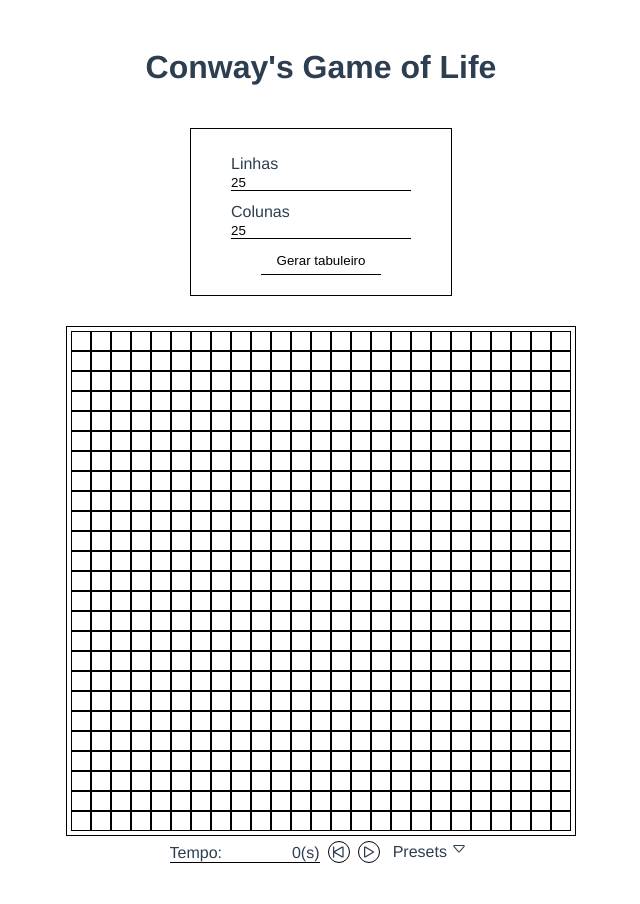
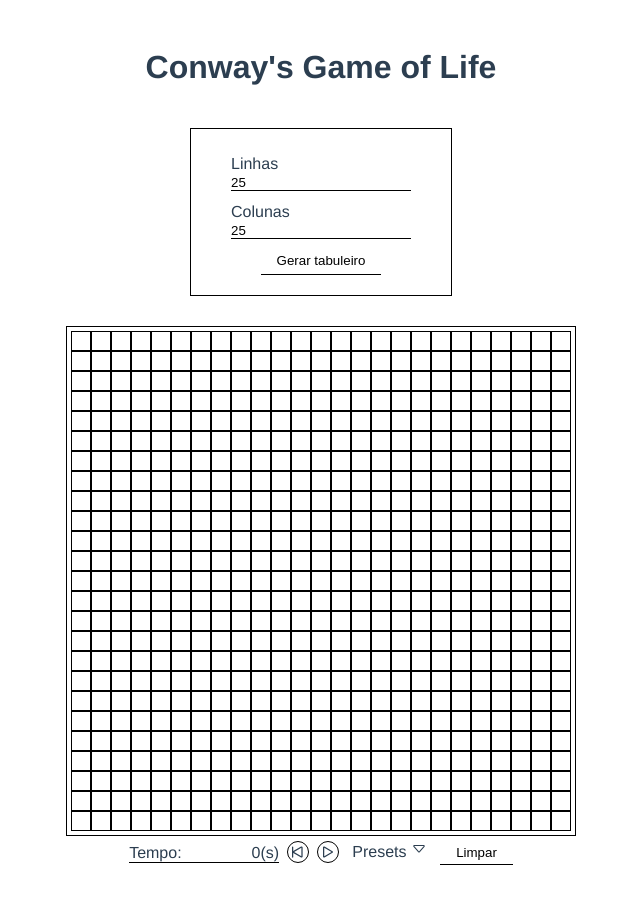
Before and after one commit to pliniocampinas/conways-game-plinio, a Vue app: page / in a window 1280 px wide. Shown: the top 904 px of the page, without its empty margins (319-959 px from the left). Built offline with nearby package versions, Linux system fonts and the light colour scheme.

Commit message:
implementando botao de limpar

```diff
--- a/src/App.vue
+++ b/src/App.vue
@@ -22,6 +22,7 @@
           :pausado="pausado"
           :segundosTimer="segundosTimer"
           @play-pause-click="playPauseClick"
+          @limpar-click="limparClick"
           @reset-click="resetClick"
           @selecionar-loaf="selecionarLoaf"
           @selecionar-pulsar="selecionarPulsar"
@@ -96,6 +97,9 @@ export default {
     cellClick(coordenadas) {
       this.tabuleiroController.cellClick(coordenadas.x, coordenadas.y)
     },
+    limparClick() {
+      this.tabuleiroController.limparClick()
+    },
   }
 }
 </script>
--- a/src/components/ControlesTabuleiro.vue
+++ b/src/components/ControlesTabuleiro.vue
@@ -26,6 +26,13 @@
       <DropdownItem @click="$emit('selecionar-glider')"> Glider </DropdownItem>
     </Dropdown>
 
+    <BotaoForm
+      @click="$emit('limpar-click')"
+      class="controles-tabuleiro-limpar controles-tabuleiro-item"
+    >
+      Limpar
+    </BotaoForm>
+
   </div>
 </template>
 
@@ -35,6 +42,7 @@ import BotaoPlayPause from '@/components/botoes/BotaoPlayPause.vue'
 import BotaoReset from '@/components/botoes/BotaoReset.vue'
 import Dropdown from '@/components/botoes/Dropdown.vue'
 import DropdownItem from '@/components/botoes/DropdownItem.vue'
+import BotaoForm from '@/components/botoes/BotaoForm.vue'
 
 export default {
   name: 'ControlesTabuleiro',
@@ -44,7 +52,8 @@ export default {
     BotaoPlayPause,
     BotaoReset,
     Dropdown,
-    DropdownItem
+    DropdownItem,
+    BotaoForm
   },
 
   props: {
@@ -72,4 +81,10 @@ export default {
 .controles-tabuleiros-dropdown {
   width: 85px;
 }
+
+.controles-tabuleiro-limpar {
+  vertical-align: top;
+  padding-top: 4px;
+  padding-bottom: 4px;
+}
 </style>
--- a/src/controllers/TabuleiroController.js
+++ b/src/controllers/TabuleiroController.js
@@ -3,9 +3,6 @@ import { gliderPreset } from '@/presets/glider'
 export default class TabuleiroController {
   constructor() {
     this.tabuleiro = null
-    this.numeroLinhasTabuleiro = 0
-    this.numeroColunasTabuleiro = 0
-
     this.timer = null
     this.tick = 1000 // 1 segundo
     this.segundosTimer = 0
@@ -28,6 +25,10 @@ export default class TabuleiroController {
     }
 
     this._startTimer()
+  }
+
+  limparClick() {
+    this.tabuleiro.clear()
   }
 
   resetClick() {
@@ -168,26 +169,11 @@ class Tabuleiro {
     this.numeroLinhas = preset.numeroLinhas
     this.numeroColunas = preset.numeroColunas
     this.linhas = preset.linhas
+    return this
+  }
 
-    // const linhasTabuleiro = []
-    // for (let linha = 0; linha < this.numeroLinhas; linha++) {
-    //   const novaLinha = []
-    //   for (let coluna = 0; coluna < this.numeroColunas; coluna++) {
-    //     novaLinha.push(false)
-    //   }
-    //   linhasTabuleiro.push(novaLinha)
-    // }
-
-    // // Copiar novo tabuleiro para velho
-    // for (let linha = 0; linha < this.numeroLinhas; linha++) {
-    //   for (let coluna = 0; coluna < this.numeroColunas; coluna++) {
-    //     linhasTabuleiro[linha][coluna] = preset.linhas[linha][coluna]
-    //   }
-    // }
-
-    // this.linhas = linhasTabuleiro
-
-    return this
+  clear() {
+    this.init(this.numeroLinhas, this.numeroColunas)
   }
 
   toogleCell(linha, coluna) {
```
